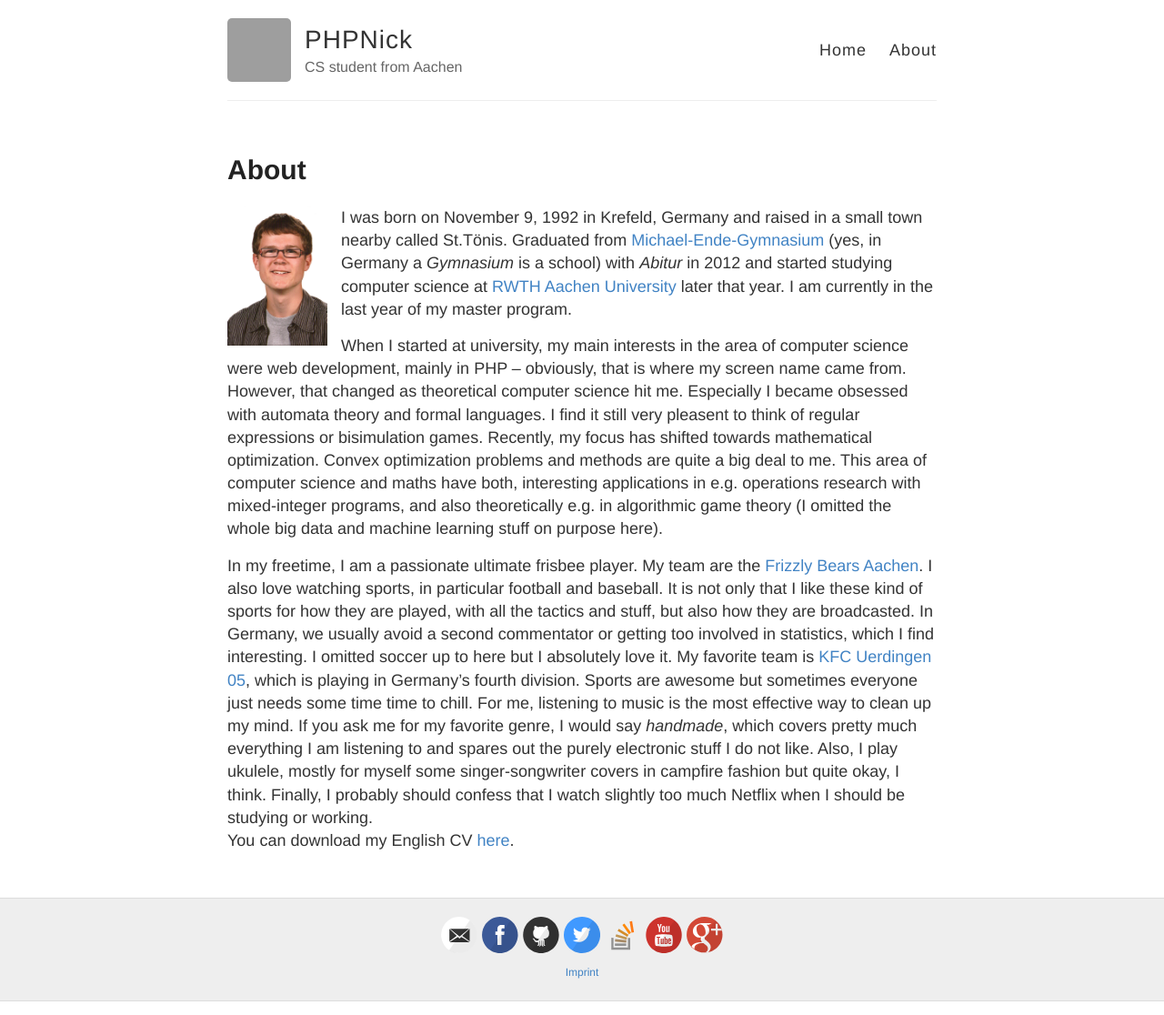
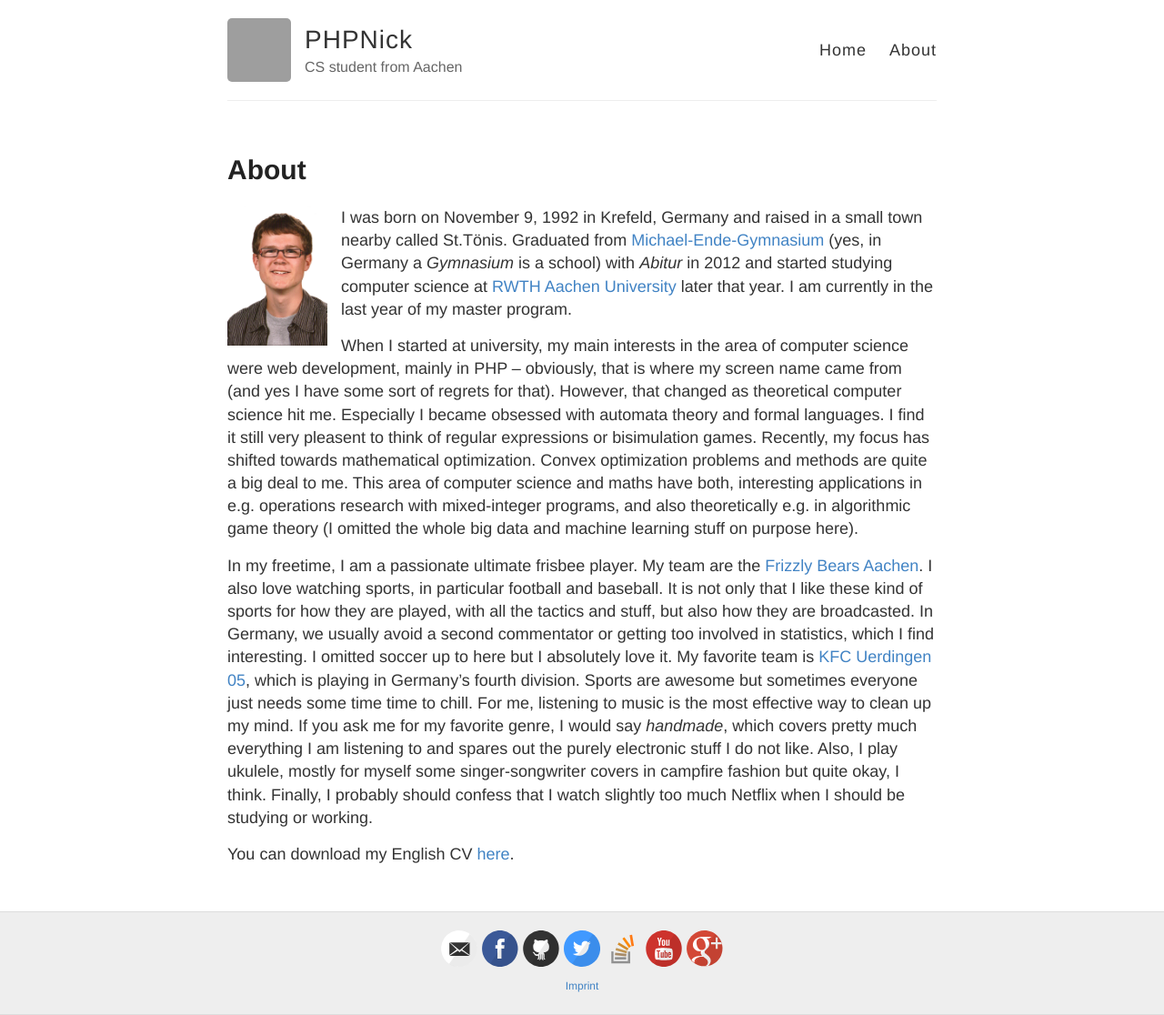
Before and after one commit to ttnick/ttnick.github.io, a Jekyll site: the page built from about.md, in a window 1280 px wide. Shown: the whole page at 91% size. Built offline with Jekyll 4.4.1, drawn with Linux system fonts in a browser that asks for light colours; grey boxes are pictures that could not be loaded.

Commit message:
one more sentence

```diff
--- a/about.md
+++ b/about.md
@@ -12,15 +12,15 @@ later that year. I am currently in the last year of my master program.
 
 When I started at university, my main interests in the area of computer science
 were web development, mainly in PHP -- obviously, that is where my screen name
-came from. However, that changed as theoretical computer science hit me.
-Especially I became obsessed with automata theory and formal languages. I find
-it still very pleasent to think of regular expressions or bisimulation games.
-Recently, my focus has shifted towards mathematical optimization. Convex
-optimization problems and methods are quite a big deal to me. This area of
-computer science and maths have both, interesting applications in e.g.
-operations research with mixed-integer programs, and also theoretically e.g. in
-algorithmic game theory (I omitted the whole big data and machine learning
-stuff on purpose here).
+came from (and yes I have some sort of regrets for that). However, that changed
+as theoretical computer science hit me. Especially I became obsessed with
+automata theory and formal languages. I find it still very pleasent to think of
+regular expressions or bisimulation games. Recently, my focus has shifted
+towards mathematical optimization. Convex optimization problems and methods are
+quite a big deal to me. This area of computer science and maths have both,
+interesting applications in e.g. operations research with mixed-integer
+programs, and also theoretically e.g. in algorithmic game theory (I omitted the
+whole big data and machine learning stuff on purpose here).
 
 In my freetime, I am a passionate ultimate frisbee player. My team are the
 [Frizzly Bears Aachen](http://www.frizzlybears.de). I also love watching
@@ -39,4 +39,5 @@ do not like. Also, I play ukulele, mostly for myself some singer-songwriter
 covers in campfire fashion but quite okay, I think. Finally, I probably should
 confess that I watch slightly too much Netflix when I should be studying or
 working.
+
 You can download my English CV [here](/docs/cv_english.pdf).
```
